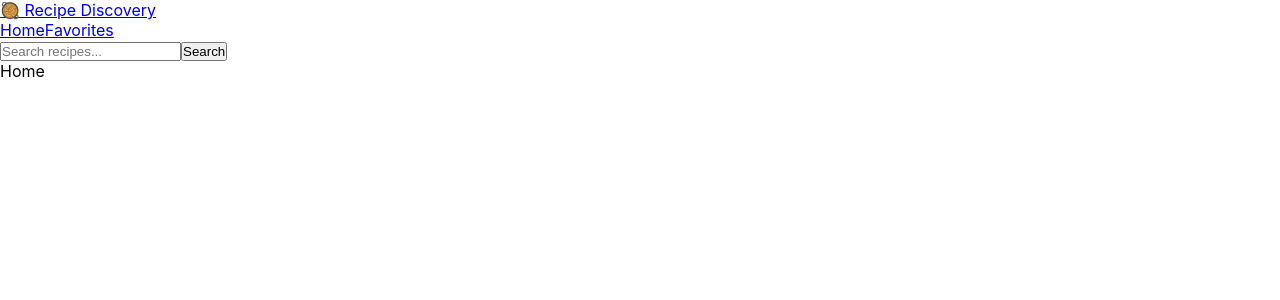
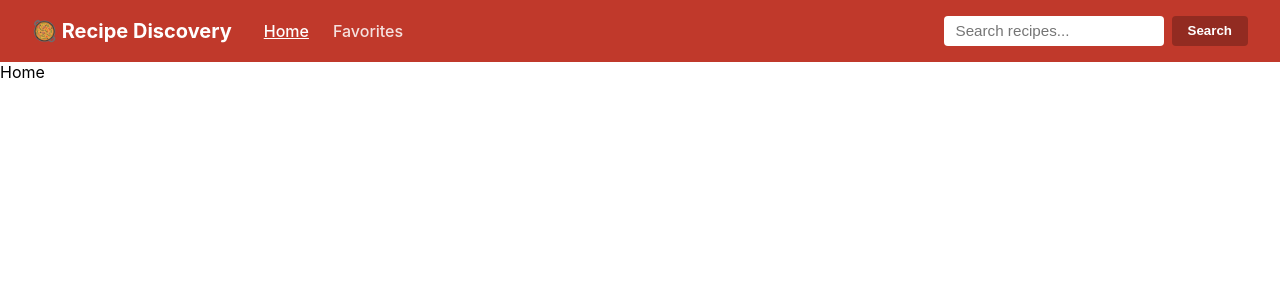
Before and after one commit to zstem001hz-droid/themealdb-recipe-discovery, a React (Vite) app: page / in a window 1280 px wide. Shown: the top 300 px of the page. Built offline with nearby package versions, Linux system fonts and the light colour scheme.

Commit message:
style: add Navbar styles with red theme, flexbox layout, and active link states

```diff
--- a/src/App.css
+++ b/src/App.css
@@ -0,0 +1,64 @@
+/* --- Navbar --- */
+.navbar {
+  display: flex;
+  align-items: center;
+  gap: 2rem;
+  padding: 1rem 2rem;
+  background-color: #c0392b;
+  color: white;
+}
+
+.navbar-brand {
+  font-size: 1.25rem;
+  font-weight: 700;
+  color: white;
+  text-decoration: none;
+}
+
+.navbar-links {
+  display: flex;
+  gap: 1.5rem;
+}
+
+.navbar-links a {
+  color: white;
+  text-decoration: none;
+  font-weight: 500;
+  opacity: 0.85;
+  transition: opacity 0.2s;
+}
+
+.navbar-links a:hover,
+.navbar-links a.active {
+  opacity: 1;
+  text-decoration: underline;
+}
+
+.navbar-search {
+  display: flex;
+  gap: 0.5rem;
+  margin-left: auto;
+}
+
+.navbar-search input {
+  padding: 0.4rem 0.75rem;
+  border: none;
+  border-radius: 4px;
+  font-size: 0.95rem;
+  width: 220px;
+}
+
+.navbar-search button {
+  padding: 0.4rem 1rem;
+  background-color: #922b21;
+  color: white;
+  border: none;
+  border-radius: 4px;
+  cursor: pointer;
+  font-weight: 600;
+  transition: background-color 0.2s;
+}
+
+.navbar-search button:hover {
+  background-color: #7b241c;
+}
```
